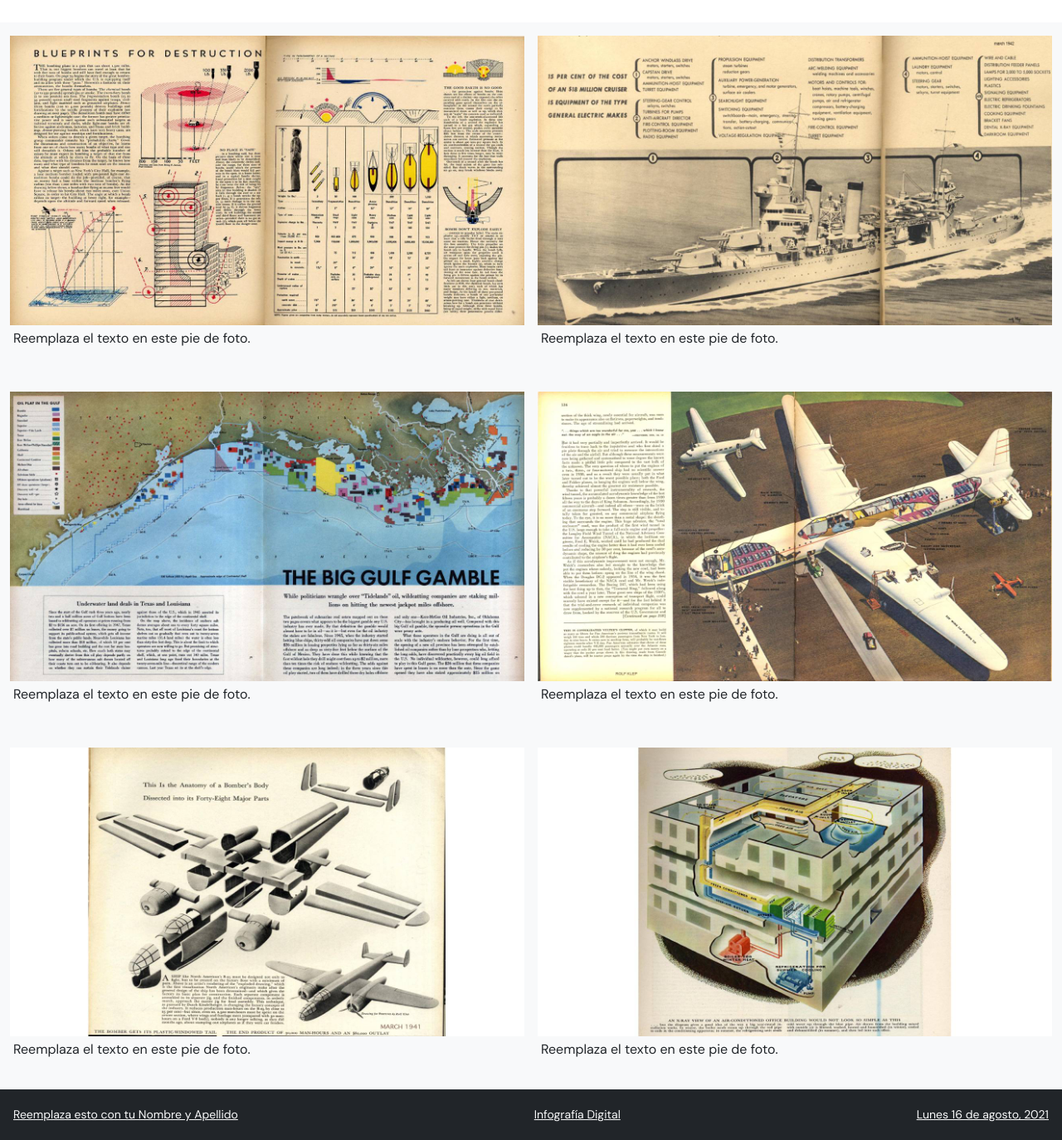
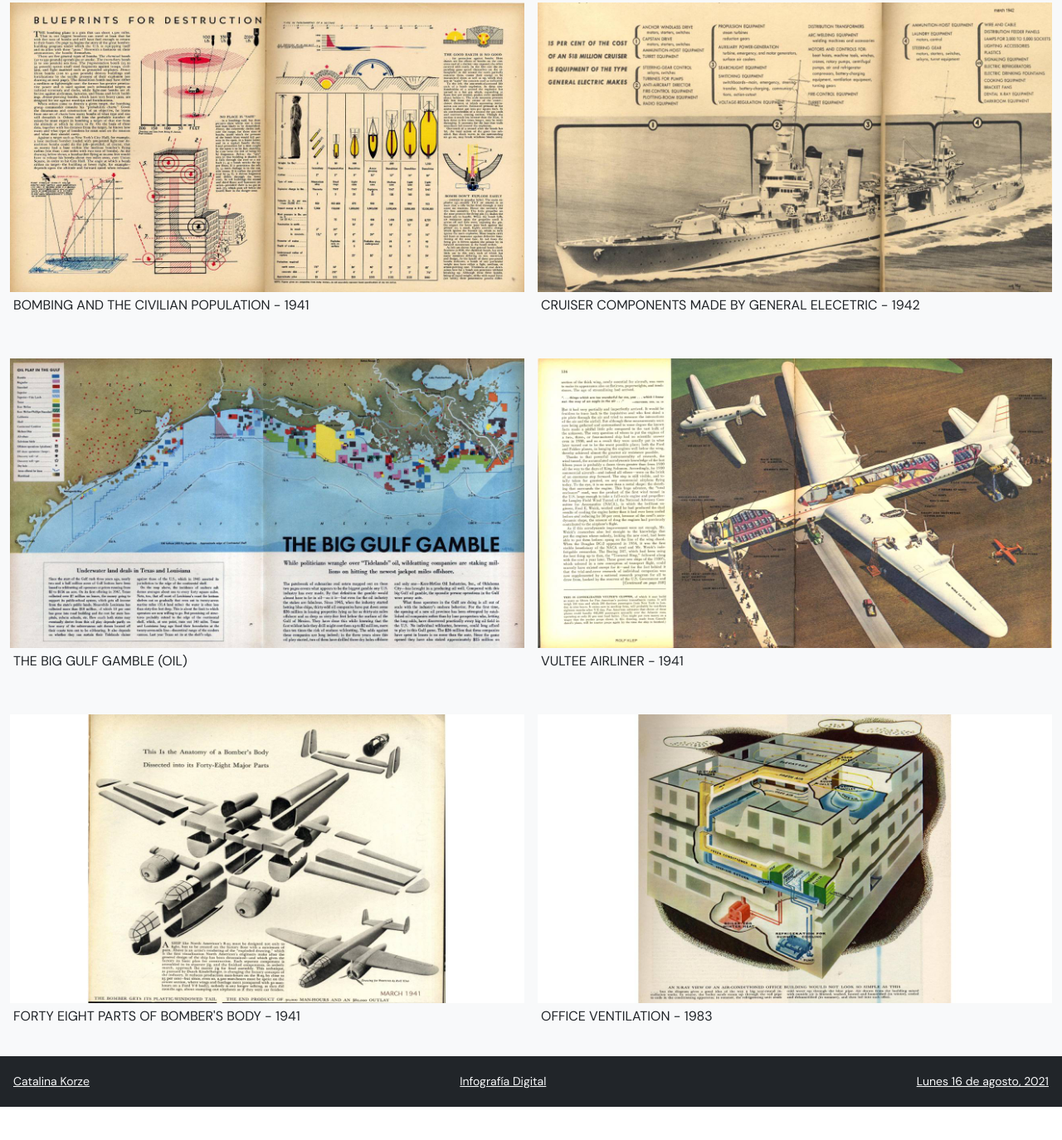
Before and after one commit to catakorze/info-digital-01, a plain HTML site: page index.html in a window 1280 px wide. Shown: the part 496-1870 px from the top of the page at 83% size. After the commit the page ends 1830 px from the top, so only its background shows below. Drawn offline with nearby package versions, Linux system fonts and the light colour scheme.

Commit message:
index finalizado

```diff
--- a/index.html
+++ b/index.html
@@ -21,13 +21,13 @@
             <div class="row py-5">
                 <div class="col-12 col-sm-11 col-md-10 col-lg-9 col-xl-8 col-xxl-7 mx-auto">
 
-                    <h1 class="mb-3 mt-5 text-center">Reemplaza este título</h1>
+                    <h1 class="mb-3 mt-5 text-center">Rolf Klep (1904 - 1981)</h1>
 
                     <h2 class="fs-6 mb-5 text-center text-uppercase">Catalina Korze</h2>
 
-                    <p class="lead">Reemplaza este párrafo con un texto introductorio, de una extensión máxima de cien palabras. En este y todos los reemplazos, respeta los colores del código fuente en tu editor. Los colores son indicaciones. Imagina que el editor de código fuente te está indicando: En el lenguaje que reconozco, aquí reconzco una descripción que no deberías confundir con otra.</p>
+                    <p class="lead"> Rolf Klep fue un artista comercial e ilustrador norteamericano. Destacó por su trabajo para la Revista Fortune, en la cual colaboró con diversas ilustraciones desde 1935.  </p>
 
-                    <p>Reemplaza este párrafo con un texto que complemente al introductorio. Puedes extender este párrafo hasta las doscientas palabras. Si lo deseas, puedes agregar un párrafo más; basta con que repitas el elemento demarcado por <code>&lt;p&gt;</code> y <code>&lt;/p&gt;</code>.</p>
+                    <p> Los temas abarcados a través de las ilustraciones realizadas por Klep, contribuyeron en el arte gráico que se desarrolló durante la Segunda Guerra Mundial. Específicamente en la oficina de operaciones navales, en la cual estuvo al mando del área de producción gráfica a cargo de ilustrar las acciones de guerra que ocurrieron entre el océano Pacífico y el Atlántico.      <code>&lt;p&gt;</code> y <code>&lt;/p&gt;</code>.</p>
 
                 </div>
             </div>
@@ -38,32 +38,32 @@
                 <!--primera imagen-->
                 <figure class="col-12 col-sm-6">
                     <img loading="lazy" src="img/imagen-1.jpg" class="img-fluid" alt="describe lo que se ve en la imagen" />
-                    <figcaption class="p-1 mb-3">Reemplaza el texto en este pie de foto.</figcaption>
+                    <figcaption class="p-1 mb-3">BOMBING AND THE CIVILIAN POPULATION - 1941</figcaption>
                 </figure>
                 <!--segunda imagen-->
                 <figure class="col-12 col-sm-6">
                     <img loading="lazy" src="img/imagen-2.jpg" class="img-fluid" alt="describe lo que se ve en la imagen"/>
-                    <figcaption class="p-1 mb-3">Reemplaza el texto en este pie de foto.</figcaption>
+                    <figcaption class="p-1 mb-3">CRUISER COMPONENTS MADE BY GENERAL ELECETRIC - 1942</figcaption>
                 </figure>
                 <!--tercera imagen-->
                 <figure class="col-12 col-sm-6">
                     <img loading="lazy" src="img/imagen-3.jpeg" class="img-fluid" alt="describe lo que se ve en la imagen"/>
-                    <figcaption class="p-1 mb-3">Reemplaza el texto en este pie de foto.</figcaption>
+                    <figcaption class="p-1 mb-3">THE BIG GULF GAMBLE (OIL) </figcaption>
                 </figure>
                 <!--cuarta imagen-->
                 <figure class="col-12 col-sm-6">
                     <img loading="lazy" src="img/imagen-4.jpg" class="img-fluid" alt="describe lo que se ve en la imagen"/>
-                    <figcaption class="p-1 mb-3">Reemplaza el texto en este pie de foto.</figcaption>
+                    <figcaption class="p-1 mb-3">VULTEE AIRLINER - 1941</figcaption>
                 </figure>
                 <!--quinta imagen-->
                 <figure class="col-12 col-sm-6">
                     <img loading="lazy" src="img/imagen-5.jpg" class="img-fluid" alt="describe lo que se ve en la imagen"/>
-                    <figcaption class="p-1 mb-3">Reemplaza el texto en este pie de foto.</figcaption>
+                    <figcaption class="p-1 mb-3">FORTY EIGHT PARTS OF BOMBER'S BODY - 1941</figcaption>
                 </figure>
                 <!--sexta imagen-->
                 <figure class="col-12 col-sm-6">
                     <img loading="lazy" src="img/imagen-6.jpg" class="img-fluid" alt="describe lo que se ve en la imagen"/>
-                    <figcaption class="p-1 mb-3">Reemplaza el texto en este pie de foto.</figcaption>
+                    <figcaption class="p-1 mb-3">OFFICE VENTILATION - 1983</figcaption>
                 </figure>
             </div>
         </main>
@@ -73,7 +73,7 @@
                 <div class="col-12">
                     <p class="d-flex justify-content-between small p-1 m-0">
                         <!--reemplaza el # que sigue con la URL de tu cuenta en GitHub-->
-                        <a href="#" class="link-light">Reemplaza esto con tu Nombre y Apellido</a>
+                        <a href="https://github.com/catakorze/info-digital-01" class="link-light">Catalina Korze</a>
                         <a href="https://github.com/profesorfaco/dno075-2021-2/" class="link-light">Infografía Digital</a>
                         <a href="https://github.com/profesorfaco/dno075-2021-2/tree/main/clase-01" class="d-none d-lg-inline link-light">Lunes 16 de agosto, 2021</a>
                     </p>
```
